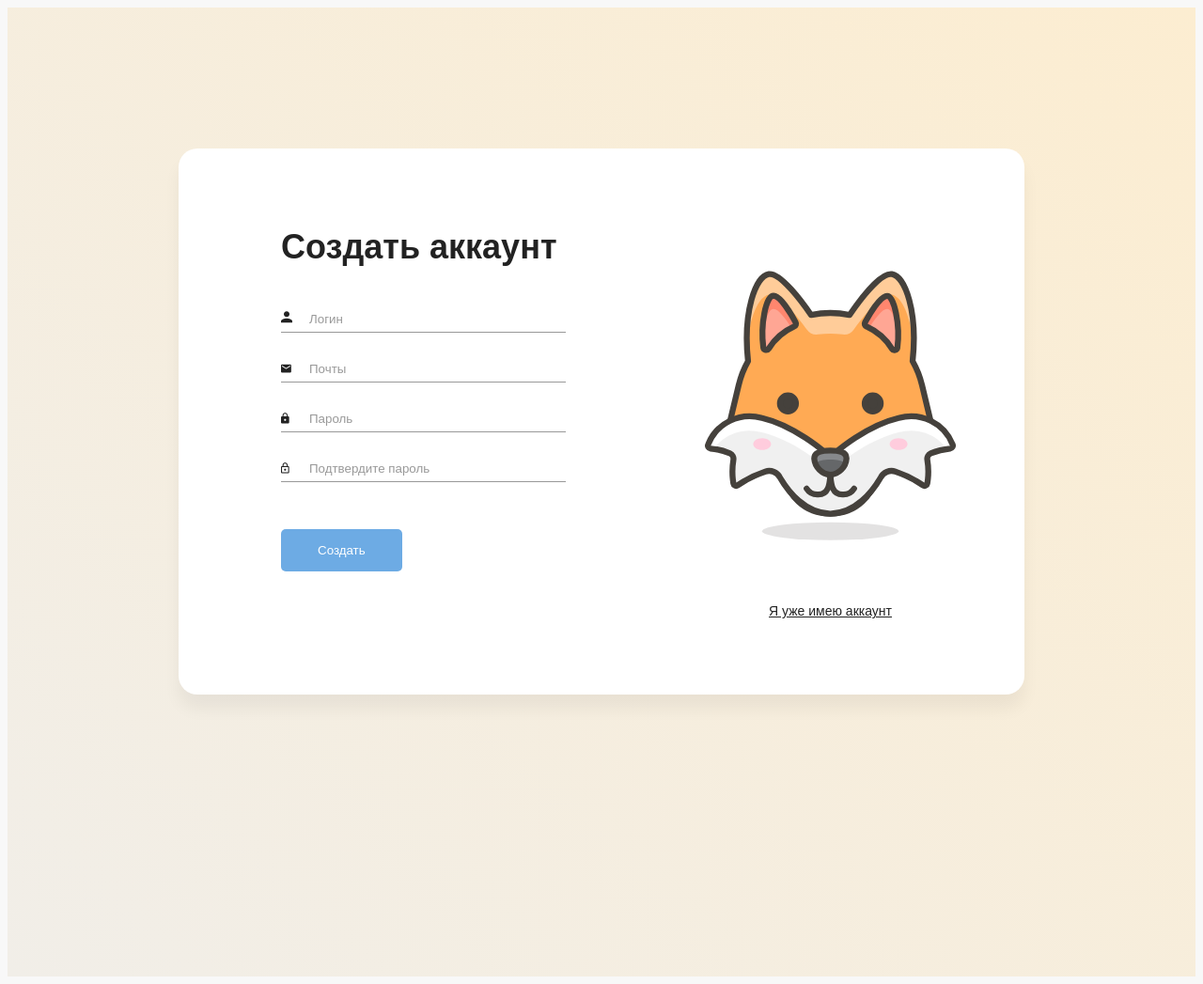
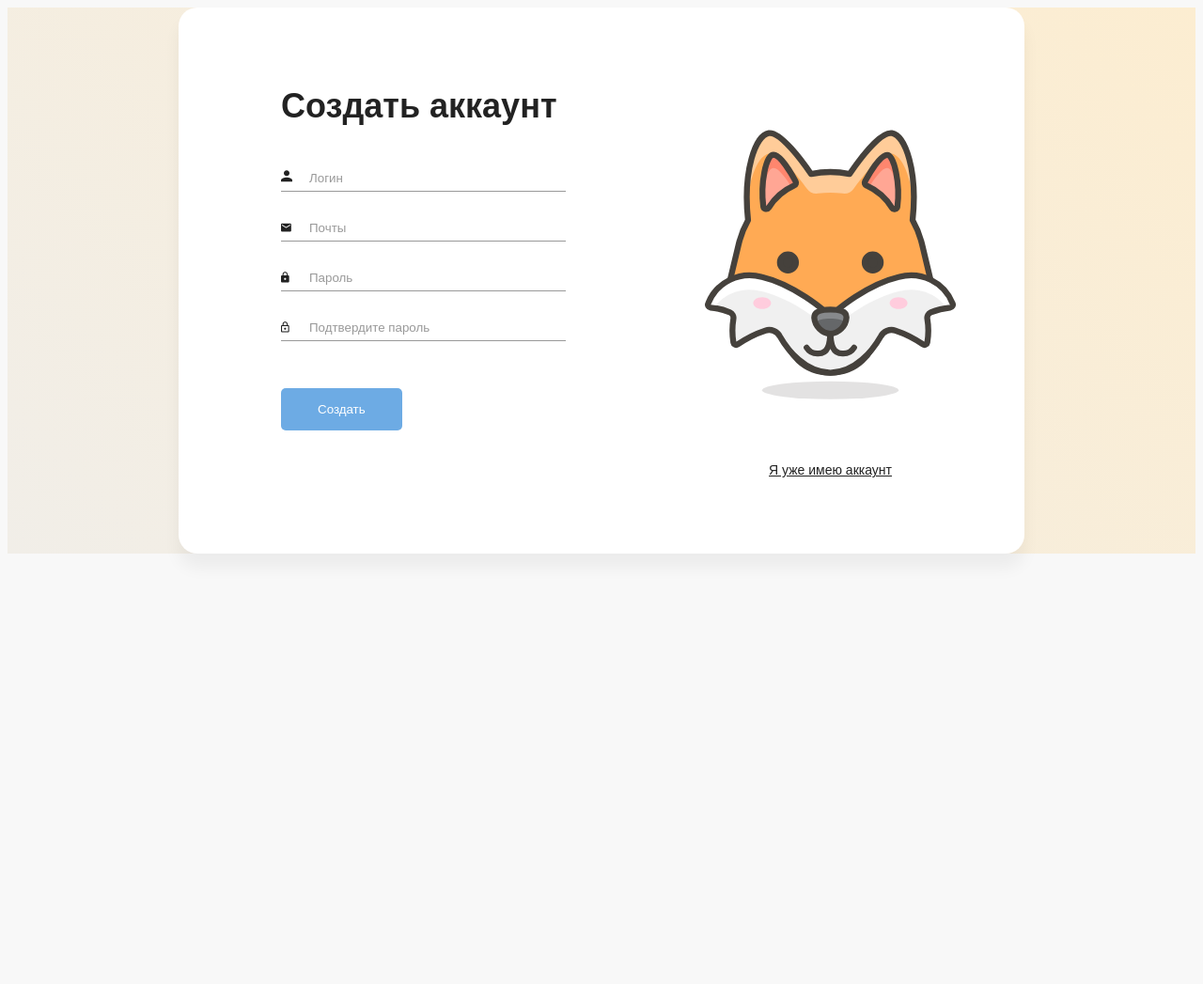
Before and after one commit to TheFox267/Django_Project_First, a Django app: page /accounts/registration/ in a window 1280 px wide. Shown: the whole page at 94% size. After the commit the page ends 589 px from the top, so only its background shows below. Run offline with Django 3.2, Linux system fonts and the light colour scheme; some web fonts are replaced.

Commit message:
fix(all):

```diff
--- a/articles/static/reg/css/style.css
+++ b/articles/static/reg/css/style.css
@@ -175,7 +175,6 @@ h2 {
     background: -o-linear-gradient(-135deg, #fcedd1, #f1eee8);
     background: -moz-linear-gradient(-135deg, #fcedd1, #f1eee8);
     background: linear-gradient(-135deg, #fcedd1, #f1eee8);
-    padding: 150px 0;
 }
 
 .clear {
--- a/articles/static/reg/scss/common/global.scss
+++ b/articles/static/reg/scss/common/global.scss
@@ -16,12 +16,11 @@ h2 {
     padding: 0;
     font-weight: bold;
     color: $black-color;
-    font-family: Poppins;
+    font-family: Roboto, sans-serif;
     font-size: 36px;
 }
 .main {
     background: #f8f8f8;
-    padding: 150px 0;
 }
 .clear { clear: both; }
 body {
@@ -30,7 +29,7 @@ body {
     color: $black-color;
     background: #f8f8f8;
     font-weight: 400;
-    font-family: Poppins;
+    font-family: Roboto, sans-serif;
 }
 .container {
     width: 900px;
--- a/static/reg/css/style.css
+++ b/static/reg/css/style.css
@@ -175,7 +175,7 @@ h2 {
     background: -o-linear-gradient(-135deg, #fcedd1, #f1eee8);
     background: -moz-linear-gradient(-135deg, #fcedd1, #f1eee8);
     background: linear-gradient(-135deg, #fcedd1, #f1eee8);
-    padding: 150px 0;
+
 }
 
 .clear {
--- a/static/reg/scss/common/global.scss
+++ b/static/reg/scss/common/global.scss
@@ -21,7 +21,6 @@ h2 {
 }
 .main {
     background: #f8f8f8;
-    padding: 150px 0;
 }
 .clear { clear: both; }
 body {
--- a/templates/registration/login.html
+++ b/templates/registration/login.html
@@ -1,5 +1,4 @@
 {% load static %}
-
 
 
 <title>Вход</title>
@@ -56,7 +55,9 @@
                     <button class="login100-form-btn" value="login" type="submit">
                         Вход
                     </button>
+
                     <input type="hidden" name="next" value="{{ next }}"/>
+
                 </div>
 
                 <div class="text-center p-t-12">
--- a/templates/registration/reg.html
+++ b/templates/registration/reg.html
@@ -17,7 +17,6 @@
 
 <div class="main">
     <!-- Sign up form -->
-
     <section class="signup">
         <div class="container">
             <div class="signup-content">
@@ -62,5 +61,4 @@
 <script src="{% static 'reg/vendor/jquery/jquery.min.js' %}"></script>
 <script src="{% static 'reg/js/main.js' %}"></script>
 </body>
-
 </html>
--- a/userprofile/views.py
+++ b/userprofile/views.py
@@ -36,4 +36,4 @@ def update_info(request, user_id):
     except:
         user.profile.avatar = user.profile.avatar
     user.save()
-    return HttpResponseRedirect(reverse('userprofile:profile_page', args=(user_id,)))
+    return HttpResponseRedirect(reverse('userprofile:user_page', args=(user_id,)))
```
Lines whose indentation alone changed are shown as unchanged.
